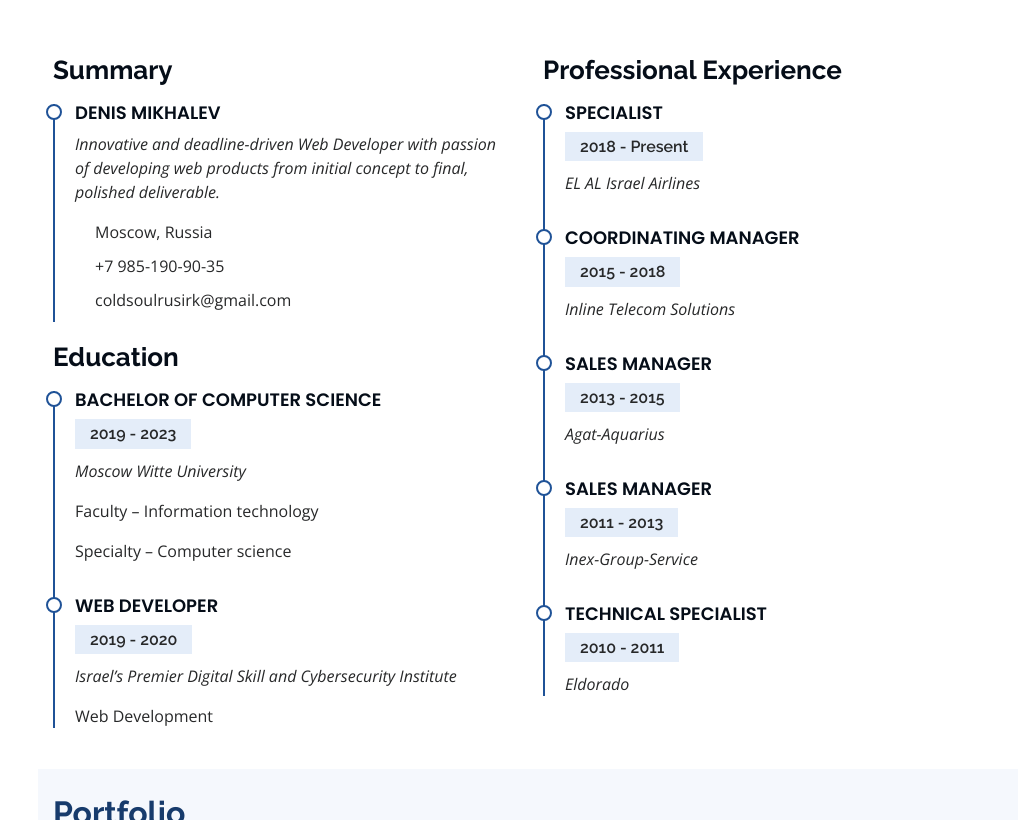
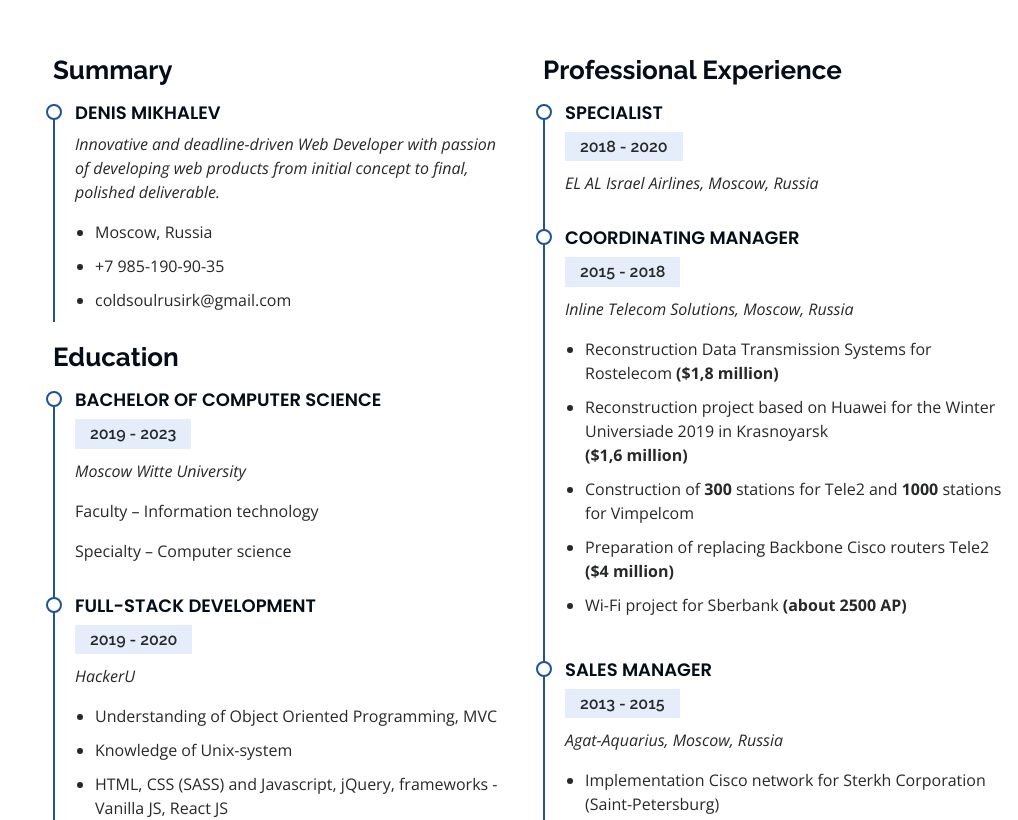
Before and after one commit to DannyM1chael/dannym1chael.github.io, a React (Create React App) app: page / in a window 1280 px wide. Shown: the part 1980-2800 px from the top of the page, without its empty margins (262-1280 px from the left). Built offline with nearby package versions, Linux system fonts and the light colour scheme.

Commit message:
add countup, xp, education, fix nav

```diff
--- a/package.json
+++ b/package.json
@@ -6,10 +6,10 @@
     "@testing-library/jest-dom": "^4.2.4",
     "@testing-library/react": "^9.5.0",
     "@testing-library/user-event": "^7.2.1",
-    "node-sass": "^4.13.1",
+    "node-sass": "^4.14.1",
     "react": "^16.13.1",
+    "react-countup": "^4.3.3",
     "react-dom": "^16.13.1",
-    "react-odometerjs": "^2.1.1",
     "react-router-dom": "^5.1.2",
     "react-scripts": "3.4.0",
     "react-scroll": "^1.7.16",
--- a/public/assets/sass/nav/nav.sass
+++ b/public/assets/sass/nav/nav.sass
@@ -4,6 +4,7 @@
     list-style: none
 .nav-menu
     padding-top: 30px
+    padding-left: 30px
     ul
         li
             position: relative
--- a/public/assets/sass/resume/resume.sass
+++ b/public/assets/sass/resume/resume.sass
@@ -41,3 +41,4 @@
             padding-left: 20px
             li
                 padding-bottom: 10px
+                list-style-type: disc
--- /dev/null
+++ b/src/components/api/projects.js
@@ -0,0 +1,9 @@
+export default {
+    'Vegefoods': 'https://github.com/DannyM1chael/HackerU/tree/master/7_Frontend/project',
+    'Get/Check passes': 'https://github.com/skinnerdany/gov',
+    'COVID-19-Tracker' : 'https://github.com/DannyM1chael/COVID-19-Tracker',
+    'Realtime-chat-app': 'https://github.com/DannyM1chael/COVID-19-Tracker',
+    'Recipe-app': 'https://github.com/DannyM1chael/Recipe-app',
+    'Meditation-app':'https://github.com/DannyM1chael/Meditation-app',
+    'Currency-converter-app': 'https://github.com/DannyM1chael/Currency-converter-app'
+}
--- a/src/components/header/profile/social_links.js
+++ b/src/components/header/profile/social_links.js
@@ -1,5 +1,7 @@
 export default [
     'github',
     'skype',
-    'linkedin'
+    'linkedin',
+    'telegram',
+    'whatsapp'
 ]
--- a/src/components/screens/sections/about/components/facts/index.jsx
+++ b/src/components/screens/sections/about/components/facts/index.jsx
@@ -1,29 +1,18 @@
 import React from 'react';
-// import 'odometer/themes/odometer-theme-default.css';
-// import Odometer from 'react-odometerjs';
+import CountUp from 'react-countup';
 
 function Facts({facts}) {
-
-    // const [odometerValue, setOdometerValue]=useState(0);
-    // console.log(odometerValue)
-
-    // useEffect(() => {
-    //     setOdometerValue(50)
-    // }, [])
 
     const renderSomeFacts = (item, index) => {
         return (
             <div className="col-lg-3 col-md-6 d-md-flex align-items-md-stretch" key= { index }>
                 <div className="count-box">
                     <i className={`${ item.className }`}></i>
-                        <span>
-                            {/* <Odometer
-                                animation="count"
-                                format="d"
-                                duration={ 500 }
-                                value={ 50 } /> */}
-                            {`${ item.spanText }`}
-                        </span>
+                        <CountUp start={0} end={ item.spanText } duration={5}>
+                            <span>
+                                {`${ item.spanText }`}
+                            </span>
+                        </CountUp>
                     <p><strong>{ item.strongText }</strong></p>
                 </div>
             </div>
--- a/src/components/screens/sections/about/index.jsx
+++ b/src/components/screens/sections/about/index.jsx
@@ -32,6 +32,7 @@ function About(props) {
                                         <li><i className="icofont-rounded-right"></i> <strong>Birthday:</strong> 09 August 1987</li>
                                         <li><i className="icofont-rounded-right"></i> <strong>Phone:</strong> +7 985-190-90-35</li>
                                         <li><i className="icofont-rounded-right"></i> <strong>City:</strong> Moscow, Russia</li>
+                                        <li><i className="icofont-rounded-right"></i> <strong>Hobbies:</strong> Skydiving, Travelling</li>
                                     </ul>
                                 </div>
                                 <div className="col-lg-6">
@@ -39,6 +40,7 @@ function About(props) {
                                         <li><i className="icofont-rounded-right"></i> <strong>Age:</strong> 32</li>
                                         <li><i className="icofont-rounded-right"></i> <strong>Degree:</strong> Junior</li>
                                         <li><i className="icofont-rounded-right"></i> <strong>Email:</strong> coldsoulrusirk@gmail.com</li>
+                                        <li><i className="icofont-rounded-right"></i> <strong>Telegram:</strong> @DannyM1chael</li>
                                     </ul>
                                 </div>
                             </div>
--- a/src/components/screens/sections/portfolio/index.jsx
+++ b/src/components/screens/sections/portfolio/index.jsx
@@ -1,4 +1,5 @@
 import React from 'react';
+import Project from '../portfolio/projects';
 
 export default function Portfolio(props) {
 
@@ -13,12 +14,13 @@ export default function Portfolio(props) {
             <div className="col-lg-12 d-flex justify-content-center">
               <ul id="portfolio-flters">
                 <li data-filter="*" className="filter-active">All</li>
-                <li data-filter=".filter-app">App</li>
-                <li data-filter=".filter-web">Full-Stack</li>
+                <li data-filter=".filter-frontend">Frontend</li>
+                <li data-filter=".filter-fullstack">Full-Stack</li>
               </ul>
             </div>
           </div>
           <div className="row portfolio-container">
+            <Project projectName={'Vegefoods'} />
           </div>
         </div>
       </section>
--- /dev/null
+++ b/src/components/screens/sections/portfolio/projects/index.jsx
@@ -0,0 +1,19 @@
+import React from 'react';
+import { Link } from 'react-router-dom';
+
+function Project({projectImg, projectName}) {
+
+    return (
+        <div className="col-lg-4 col-md-6 portfolio-item">
+            <div class="portfolio-wrap">
+                <img src= { projectImg } class="img-fluid" alt=""/>
+                <div class="portfolio-links">
+                    <Link to="#" title={ projectName }><i class="bx bx-plus"></i></Link>
+                    <Link to="#" title="More Details"><i class="bx bx-link"></i></Link>
+                </div>
+            </div>
+        </div>
+    )
+}
+
+export default Project
--- a/src/components/screens/sections/resume/education/index.jsx
+++ b/src/components/screens/sections/resume/education/index.jsx
@@ -13,11 +13,40 @@ export default function Education(props) {
                 <p>Specialty – Computer science</p>
             </div>
             <div className="resume-item">
-                <h4>Web Developer</h4>
+                <h4>Full-Stack Development</h4>
                 <h5>2019 - 2020</h5>
-                <p><em>Israel’s Premier Digital Skill and Cybersecurity Institute </em></p>
-                <p>Web Development</p>
+                <p><em>HackerU</em></p>
+                <ul>
+                    <li>Understanding of Object Oriented Programming, MVC</li>
+                    <li>Knowledge of Unix-system</li>
+                    <li>HTML, CSS (SASS) and Javascript, jQuery, frameworks - Vanilla JS, React JS</li>
+                    <li>Understanding of UI/UX</li>
+                    <li>Вackend-development, Apache server, PHP and MySQL</li>
+                    <li>Cybersecurity, including OWASP top 10</li>
+                </ul>
             </div>
+            <div className="resume-item">
+                <h5>2018</h5>
+                <p><em>Essential Cloud Infrastructure: Foundation by Google Cloud</em></p>
+                <p><em>Essential Cloud Infrastructure: Core Services by Google Cloud</em></p>
+            </div>
+            <div className="resume-item">
+                <h5>2017</h5>
+                <p><em>Programming for Everybody (Getting Started with Python) by University of Michigan</em></p>
+                <p><em>Python Programming: A Concise Introduction by Wesleyan University</em></p>
+                <p><em>Google Cloud Platform Fundamentals: Core Infrastructure by Google Cloud</em></p>
+            </div>
+            <div className="resume-item">
+                <h5>2013</h5>
+                <p><em>Microsoft Certified Technology Specialist</em></p>
+            </div>
+            <div className="resume-item">
+                <h5>2004 - 2007</h5>
+                <p><em>Irkutsk State Railway University</em></p>
+                <p>Faculty – Traffic management</p>
+                <p>Specialty – Engineer</p>
+            </div>
+
         </React.Fragment>
     )
 }
--- a/src/components/screens/sections/resume/xp/index.jsx
+++ b/src/components/screens/sections/resume/xp/index.jsx
@@ -7,28 +7,45 @@ export default  function Experience(props) {
             <h3 className="resume-title">Professional Experience</h3>
             <div className="resume-item">
                 <h4>Specialist</h4>
-                <h5>2018 - Present</h5>
-                <p><em>EL AL Israel Airlines</em></p>
+                <h5>2018 - 2020</h5>
+                <p><em>EL AL Israel Airlines, Moscow, Russia</em></p>
             </div>
             <div className="resume-item">
                 <h4>Coordinating Manager</h4>
                 <h5>2015 - 2018</h5>
-                <p><em>Inline Telecom Solutions</em></p>
+                <p><em>Inline Telecom Solutions, Moscow, Russia</em></p>
+                <ul>
+                    <li>Reconstruction Data Transmission Systems for Rostelecom <b>($1,8 million)</b></li>
+                    <li>Reconstruction project based on Huawei for the Winter Universiade 2019 in Krasnoyarsk <br/><b>($1,6 million)</b></li>
+                    <li>Construction of <b>300</b> stations for Tele2 and <b>1000</b> stations for Vimpelcom</li>
+                    <li>Preparation of replacing Backbone Cisco routers Tele2 <b>($4 million)</b></li>
+                    <li>Wi-Fi project for Sberbank <b>(about 2500 AP)</b></li>
+                </ul>
             </div>
             <div className="resume-item">
                 <h4>Sales Manager</h4>
                 <h5>2013 - 2015</h5>
-                <p><em>Agat-Aquarius</em></p>
+                <p><em>Agat-Aquarius, Moscow, Russia</em></p>
+                <ul>
+                    <li>Implementation Cisco network for Sterkh Corporation (Saint-Petersburg)</li>
+                    <li>Project of upgrading network infrastructure for Delta Credit (Moscow)</li>
+                    <li>Integration of DATA Center for Sibaviastroy (Irkutsk)</li>
+                </ul>
             </div>
             <div className="resume-item">
                 <h4>Sales Manager</h4>
                 <h5>2011 - 2013</h5>
-                <p><em>Inex-Group-Service</em></p>
+                <p><em>Inex-Group-Service, Irkutsk, Russia</em></p>
+                <ul>
+                    <li>Created server-based Cisco C240 solution for Roslesinforg (Integrated for <b>24</b> branches)</li>
+                    <li>Implemented project of DATA Center reconstruction for Oil Company Diteco (Angarsk)</li>
+                    <li>Worked on upgrading Cisco network for Administration of Irkutsk City</li>
+                </ul>
             </div>
             <div className="resume-item">
                 <h4>Technical Specialist</h4>
                 <h5>2010 - 2011</h5>
-                <p><em>Eldorado</em></p>
+                <p><em>Eldorado, Irkutsk, Russia</em></p>
             </div>
         </React.Fragment>
     )
```
Also changed, not shown: 1 other file (tests, documents, lock files or other folders).
